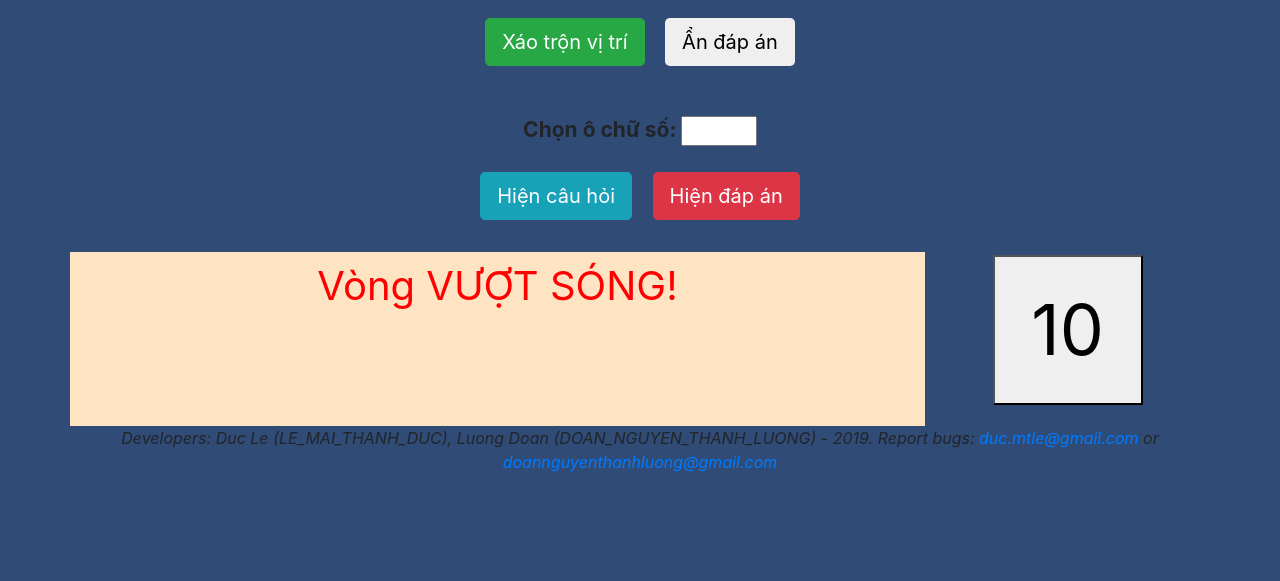
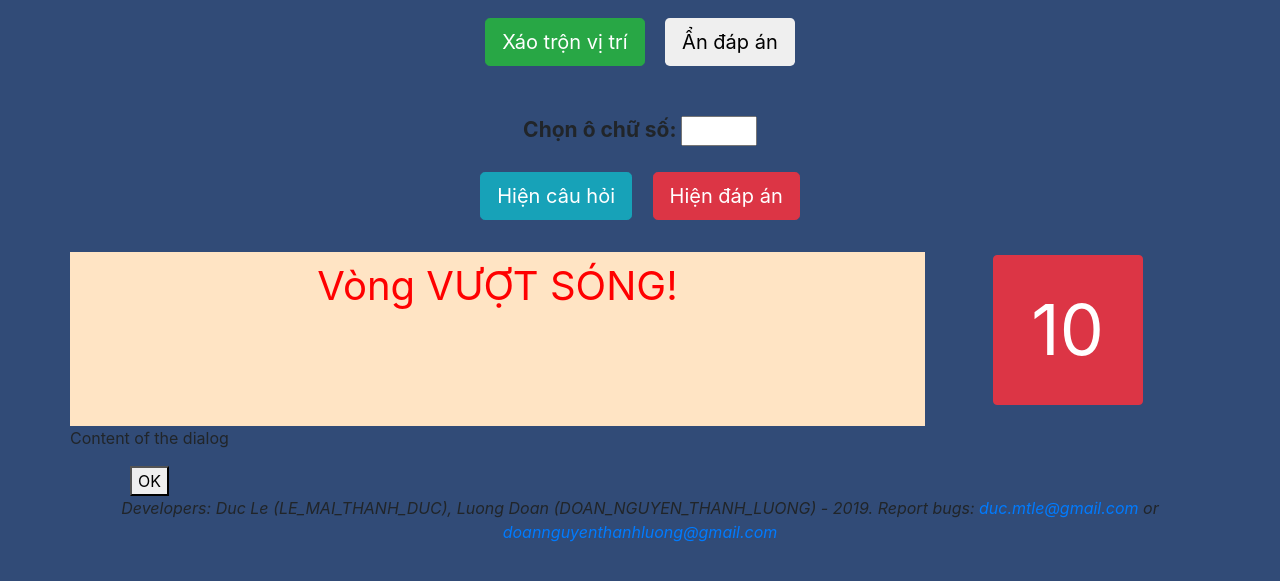
Before and after one commit to dletk/HTM_Season2, a Django app: page /vuotsong/ in a window 1280 px wide. Shown: the part 58-639 px from the top of the page. Run offline with Django 3.2, Linux system fonts and the light colour scheme; the visitor is signed in with stand-in values (Sample User, id 1); data that the repository does not hold is empty; some libraries are stand-ins or nearby versions.

Commit message:
Intialize bell soundtrack and dialog controller

```diff
--- a/HTM_Season2/quanli/views.py
+++ b/HTM_Season2/quanli/views.py
@@ -130,9 +130,6 @@ def ringBell(request):
 
         # Return currentRinger
         result = {"ringerName": currentRinger}
-
-        # Reset currentRinger
-        currentRinger = ""
         return JsonResponse(json.dumps(result), safe=False)
     elif request.method == "POST":
         currentRinger = str(request.user)
--- a/HTM_Season2/templates/base.html
+++ b/HTM_Season2/templates/base.html
@@ -4,6 +4,7 @@
 <head>
     <meta charset="utf-8">
     <link rel="stylesheet" href="{% static 'bootstrap.min.css' %}">
+    <link rel="stylesheet" href="{% static 'jquery-ui.min.css' %}">
     <link rel="shortcut icon" href="{% static 'favicon.ico' %}"/>
     <title>NBK Olympia</title>
     <style>
@@ -105,6 +106,7 @@
     </div>
 </footer>
 <script src="{% static 'jquery.js' %}"></script>
+<script src="{% static 'jquery-ui.min.js' %}"></script>
 <script src="{% static 'popper.min.js' %}"></script>
 <script src="{% static 'bootstrap.min.js' %}"></script>
 {% block scripts %}
--- a/HTM_Season2/templates/vuotsong/vuotsong.html
+++ b/HTM_Season2/templates/vuotsong/vuotsong.html
@@ -196,11 +196,16 @@ body{
     <div class="col-3" id="manageAnswer">
         <div class="row">
             <div class="col-12">
-                <button class="countdown_btn" type="button" id="countDown" class="btn btn-danger" style="width:150px; height:150px; font-size: 70px">10</button>
+                <button type="button" id="countDown" class="countdown_btn btn btn-danger" style="width:150px; height:150px; font-size: 70px">10</button>
             </div>
         </div>
     </div>
   </div>
+</div>
+
+<div id="ringingDialog" title="THÔNG BÁO">
+  <p id="ringingDialogContent">Content of the dialog</p>
+  <button>OK</button>
 </div>
 
 {% csrf_token %}
@@ -208,6 +213,15 @@ body{
 
 {% block scripts %}
 <script>
+
+// Do not open the ringingDialog if nothing happenned
+ringingDialog = $("#ringingDialog");
+
+ringingDialog.dialog({
+  modal: true,
+  autoOpen: false
+});
+
 var csrftoken = jQuery("[name=csrfmiddlewaretoken]").val();
 function csrfSafeMethod(method) {
     // these HTTP methods do not require CSRF protection
@@ -650,6 +664,7 @@ countDownBox.click(function() {
     }, 1000);
 });
 
+// Function to display question on screen
 $("#showQuestion").click(function(event){
   currentQuestionID = parseInt(document.getElementById("id_ochu").value);
   console.log(currentQuestionID);
@@ -666,5 +681,36 @@ $("#showQuestion").click(function(event){
   }
 });
 
+// Function to wait for the ringing of the bell
+setInterval(function() {
+    $.ajax({
+        url: "{% url 'ringBell' %}",
+        method: "GET",
+        success: function(data) {
+            data = JSON.parse(data);
+            console.log(data);
+            var ringerName = data.ringerName;
+            // console.log(ringerName);
+            // no one ringed the bell
+            if(data.ringerName.length == 0){
+              return null;
+            }
+            // check the ringingDialog
+            if(ringingDialog.dialog("isOpen")){
+              // already open
+            }
+            else{
+              // the dialog has not been opened yet
+
+              // make a sound
+              var bell_sound = new Audio("{% static 'vuotsong/bellsound.mp3' %}");
+              bell_sound.play();
+              $("#ringingDialogContent").text(ringerName + " đã nhấn chuông xin trả lời CNV!");
+              ringingDialog.dialog("open");
+            }
+        }
+    })
+}, 250);
+
 </script>
 {% endblock %}
```
Also changed, not shown: HTM_Season2/static/images/ui-icons_444444_256x240.png (added), HTM_Season2/static/images/ui-icons_555555_256x240.png (added), HTM_Season2/static/images/ui-icons_777620_256x240.png (added), HTM_Season2/static/images/ui-icons_777777_256x240.png (added), HTM_Season2/static/images/ui-icons_cc0000_256x240.png (added), HTM_Season2/static/images/ui-icons_ffffff_256x240.png (added), 2 other files.
